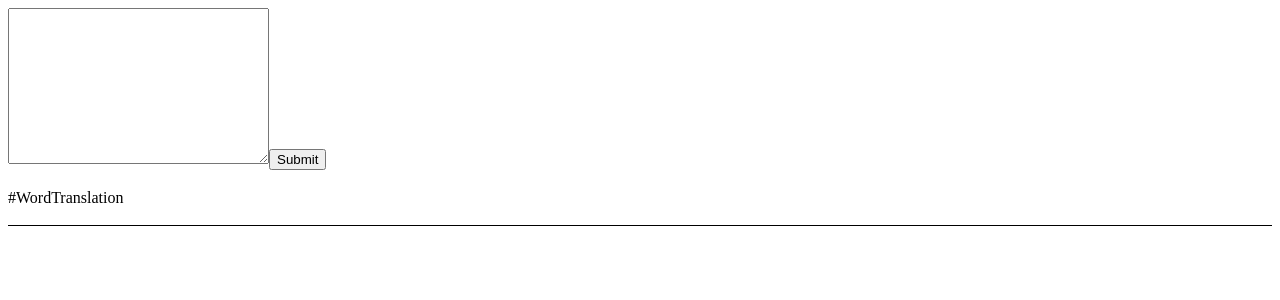
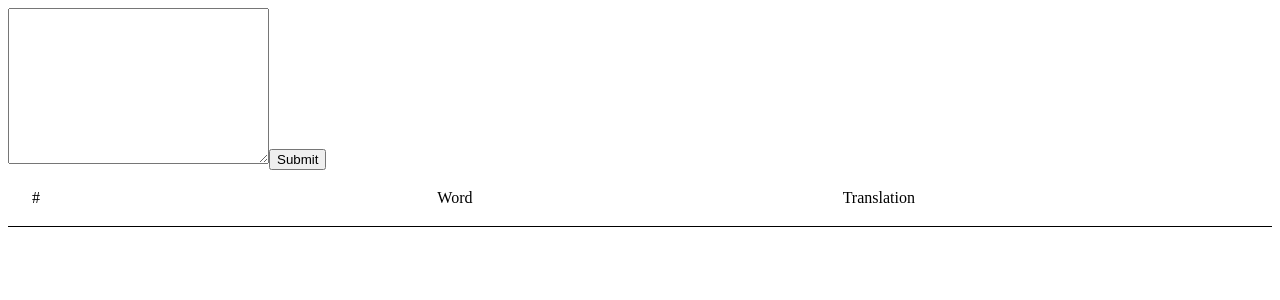
Before and after one commit to jpawz/less-common-words, an Angular app in the folder lcw-ui/: page / in a window 1280 px wide. Shown: the top 300 px of the page. Built offline with nearby package versions, Linux system fonts and the light colour scheme.

Commit message:
Improved material table appearance

```diff
--- a/lcw-ui/src/app/word-list/word-list.component.html
+++ b/lcw-ui/src/app/word-list/word-list.component.html
@@ -1,17 +1,17 @@
 <mat-table class="words-table mat-elevation-z8" [dataSource]="dataSource">
     <ng-container matColumnDef="rank">
-        <div *matHeaderCellDef>#</div>
-        <div *matCellDef="let word">{{word.rank}}</div>
+        <mat-header-cell *matHeaderCellDef>#</mat-header-cell>
+        <mat-cell *matCellDef="let word">{{word.rank}}</mat-cell>
     </ng-container>
 
     <ng-container matColumnDef="word">
-        <div *matHeaderCellDef>Word</div>
-        <div *matCellDef="let word">{{word.word}}</div>
+        <mat-header-cell *matHeaderCellDef>Word</mat-header-cell>
+        <mat-cell *matCellDef="let word">{{word.word}}</mat-cell>
     </ng-container>
 
     <ng-container matColumnDef="translation">
-        <div *matHeaderCellDef>Translation</div>
-        <div *matCellDef="let word">{{word.translation}}</div>
+        <mat-header-cell *matHeaderCellDef>Translation</mat-header-cell>
+        <mat-cell *matCellDef="let word">{{word.translation}}</mat-cell>
     </ng-container>
 
     <mat-header-row *matHeaderRowDef="displayedColumns"></mat-header-row>
```
